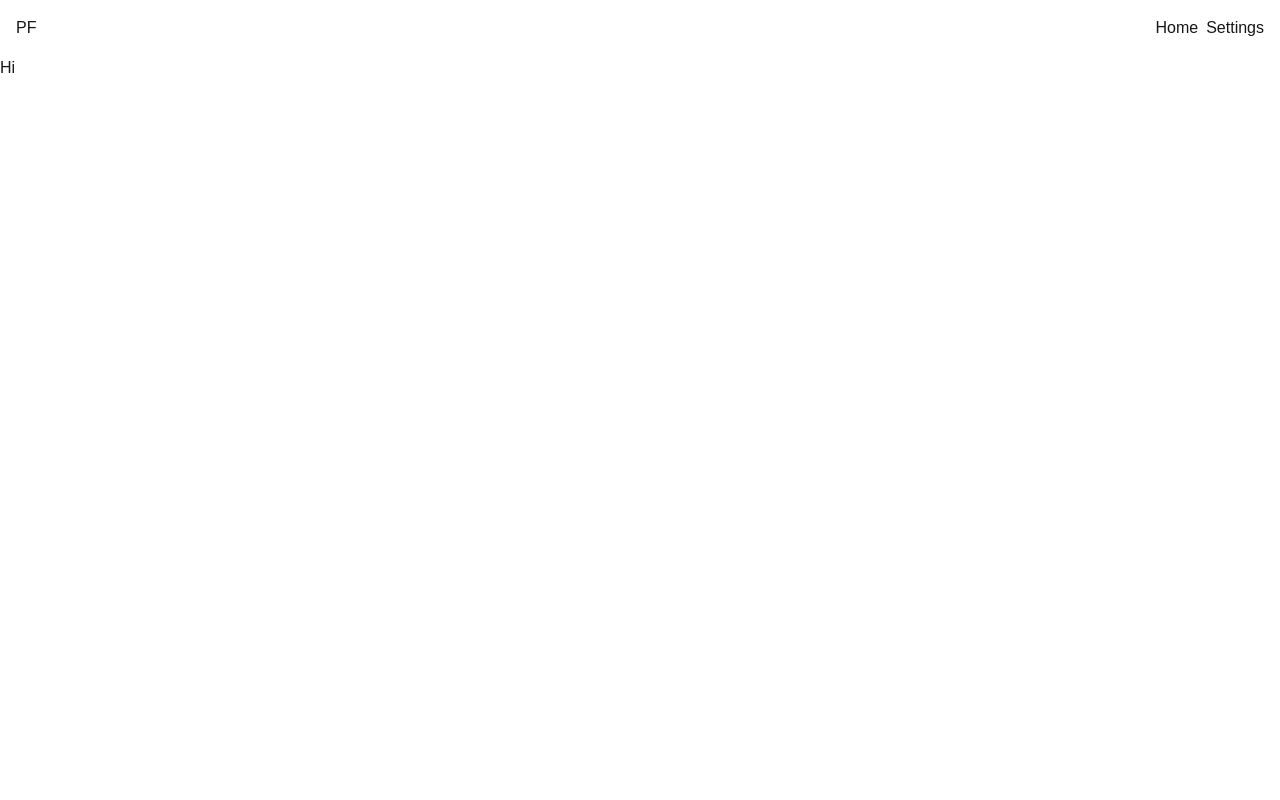
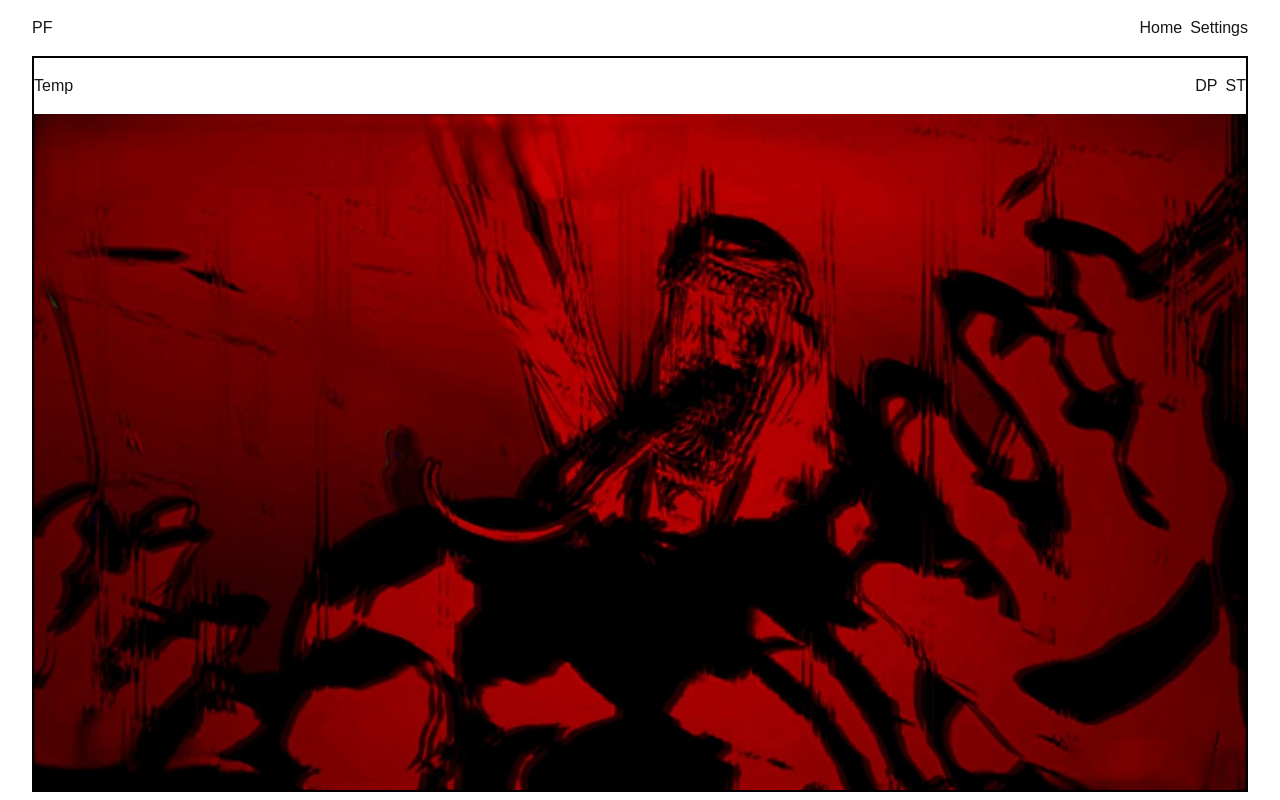
Before and after one commit to 1ars1an/4you, a Next.js app: page / in a window 1280 px wide. Built offline with nearby package versions, Linux system fonts and the light colour scheme.

Commit message:
feature: static task display section

```diff
--- a/src/app/layout.js
+++ b/src/app/layout.js
@@ -21,9 +21,9 @@ export default function RootLayout({ children }) {
   return (
     <html lang="en">
       <body
-        className={`${geistSans.variable} ${geistMono.variable} antialiased`}
+        className={`${geistSans.variable} ${geistMono.variable} antialiased h-screen flex flex-col`}
       >
-        <header className="flex p-4">
+        <header className="flex py-4 px-8">
           <Link href={'/profile/'} className="mr-auto">
             PF
           </Link>
--- a/src/app/page.js
+++ b/src/app/page.js
@@ -1,5 +1,24 @@
 import Image from 'next/image';
 
 export default function Home() {
-  return <div>Hi</div>;
+  return (
+    <section className="h-[calc(100vh-4rem)] w-[calc(100vw-4rem)] mx-auto flex flex-col border-2 border-black border-solid">
+      <div className="flex py-4">
+        <h3 className="mr-auto">Temp</h3>
+        <div className="flex gap-2">
+          <button>DP</button>
+          <aside className="hidden">TASKS</aside>
+          <button>ST</button>
+        </div>
+      </div>
+      <main className="flex-1 relative grid">
+        <Image
+          src="/taskVenom-desktop.jpg"
+          alt="task background"
+          className="object-cover"
+          fill
+        />
+      </main>
+    </section>
+  );
 }
```
Also changed, not shown: public/taskVenom-desktop.jpg (added).
